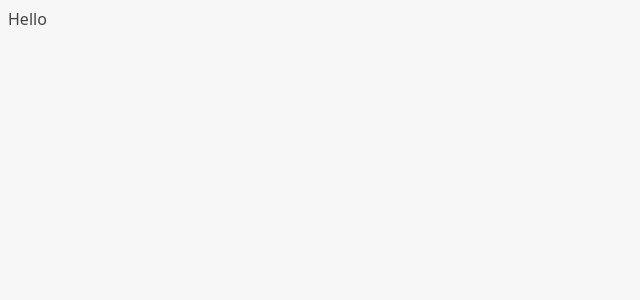
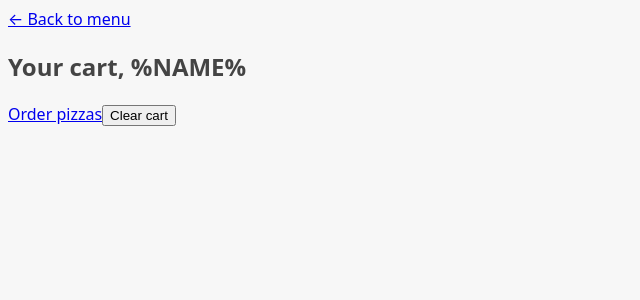
Before and after one commit to yordan-gergov01/Fast-React-Pizza, a React (Vite) app: page /cart in a window 1280 px wide. Shown: the top 300 px of the page, without its empty margins (0-640 px from the left). Built offline with nearby package versions, Linux system fonts and the light colour scheme.

Commit message:
implement a react router new routing way with createBrowserRouter

```diff
--- a/package.json
+++ b/package.json
@@ -11,7 +11,8 @@
   },
   "dependencies": {
     "react": "^18.3.1",
-    "react-dom": "^18.3.1"
+    "react-dom": "^18.3.1",
+    "react-router-dom": "^6.27.0"
   },
   "devDependencies": {
     "@eslint/js": "^9.11.1",
--- a/src/App.jsx
+++ b/src/App.jsx
@@ -1,5 +1,36 @@
+import { createBrowserRouter, RouterProvider } from "react-router-dom";
+
+import Home from "./ui/Home";
+import Menu from "./features/menu/Menu";
+import Cart from "./features/cart/Cart";
+import CreateOrder from "./features/order/CreateOrder";
+import Order from "./features/order/Order";
+
+const router = createBrowserRouter([
+  {
+    path: "/",
+    element: <Home />,
+  },
+  {
+    path: "/menu",
+    element: <Menu />,
+  },
+  {
+    path: "/cart",
+    element: <Cart />,
+  },
+  {
+    path: "/order/new",
+    element: <CreateOrder />,
+  },
+  {
+    path: "/order/:orderId",
+    element: <Order />,
+  },
+]);
+
 function App() {
-  return <div>Hello</div>;
+  return <RouterProvider router={router} />;
 }
 
 export default App;
```
Also changed, not shown: src/features/cart/Cart.jsx (+4 -4 lines), 1 other file (tests, documents, lock files or other folders).
